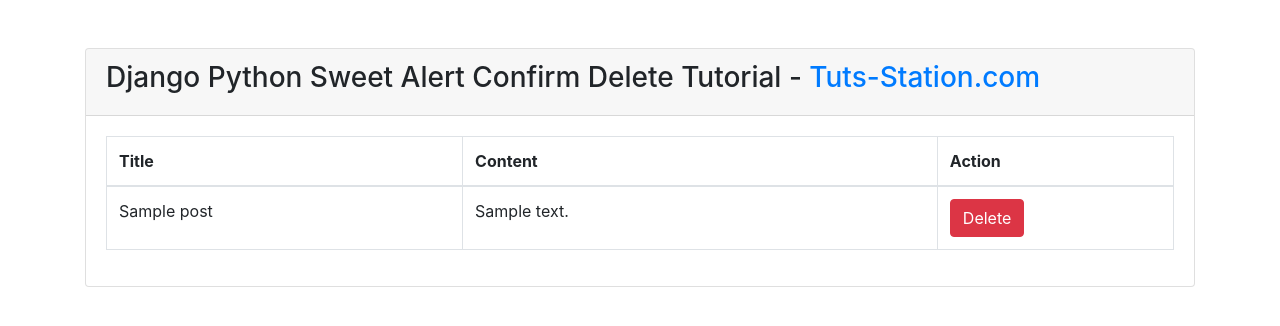
After one commit to ortizzzz4/WebDjango, a Django app: template templates/prueba.html in a window 1280 px wide. The commit adds this page. Shown: the top 326 px of the page. Run offline with Django 4.2, Linux system fonts and the light colour scheme; the template is opened without the code that fills it: most values are stand-ins (such as "Sample title", 1, 10 or a date in 2020); some libraries are stand-ins or nearby versions.

Commit message:
"alerta Sweal"

```diff
--- a/administrador/models.py
+++ b/administrador/models.py
@@ -1,6 +1,6 @@
 from operator import mod
+
 from django.db import models
-
 class Registro(models.Model):
     nombre=models.CharField(max_length=50)
     apellido=models.CharField(max_length=50)
--- a/administrador/templates/snippets/lista.html
+++ b/administrador/templates/snippets/lista.html
@@ -11,7 +11,7 @@
     <thead>
         <tr>
 
-        <th>Nombre</th>
+        <th>Name</th>
         <th>Apellido</th>
         <th>Email</th>
         <th>Residencia</th>
--- /dev/null
+++ b/templates/prueba.html
@@ -0,0 +1,77 @@
+<!DOCTYPE html>
+<html>
+<head>
+    <meta charset="utf-8">
+    <meta name="viewport" content="width=device-width, initial-scale=1">
+    <link rel="stylesheet" href="https://cdn.jsdelivr.net/npm/bootstrap@4.6.1/dist/css/bootstrap.min.css">
+    <script src="//ajax.googleapis.com/ajax/libs/jquery/1.11.3/jquery.min.js"></script>
+    <script src="https://cdnjs.cloudflare.com/ajax/libs/sweetalert/2.1.0/sweetalert.min.js"></script>
+    <link rel="stylesheet" href="https://cdnjs.cloudflare.com/ajax/libs/font-awesome/4.7.0/css/font-awesome.min.css" />
+</head>
+<body>
+    <div class="container mt-5">
+        <div class="row">
+            <div class="col-md-12">
+                <div class="card">
+                    <div class="card-header">
+                        <div class="row">
+                            <div class="col-md-12">
+                                <h3>Django Python Sweet Alert Confirm Delete Tutorial - <span class="text-primary">Tuts-Station.com</span></h3>
+                            </div>
+                        </div>
+                    </div>
+                    <div class="card-body">
+                        <table class="table table-bordered table-hover">
+                            <thead>
+                                <tr>
+                                    <th width="150">Title</th>
+                                    <th width="200">Content</th>
+                                    <th width="80">Action</th>
+                                </tr>
+                            </thead>
+                            <tbody>
+                                {% for post in posts %}
+                                    <tr>
+                                        <td>{{ post.title }}</td>
+                                        <td>{{ post.description }}</td>
+                                        <td>
+                                            <form method="POST" action="{% url 'delete' post.id %}">
+                                                {% csrf_token %}
+                                                <input name="_method" type="hidden" value="DELETE">
+                                                <button type="submit" class="btn btn-xs btn-danger btn-flat show_confirm" data-toggle="tooltip" title='Delete'>Delete</button>
+                                            </form>
+                                        </td>
+                                    </tr>
+                                    {% empty %}
+                                        <tr class="text-center">
+                                            <td colspan="4">There are no Record Found!</td>
+                                        </tr>
+                                {% endfor %}
+                            </tbody>
+                        </table>
+                    </div>
+                </div>
+            </div>
+        </div>
+    </div>
+</body>
+<script type="text/javascript">
+$('.show_confirm').click(function(event) {
+    var form =  $(this).closest("form");
+    var name = $(this).data("name");
+    event.preventDefault();
+    swal({
+        title: `Are you sure you want to delete this record?`,
+        text: "If you delete this, it will be gone forever.",
+        icon: "warning",
+        buttons: true,
+        dangerMode: true,
+    })
+    .then((willDelete) => {
+        if (willDelete) {
+            form.submit();
+        }
+    });
+});
+</script>
+</html>
```
Also changed, not shown: templates/messages.html (+39 -9 lines), db.sqlite3.
